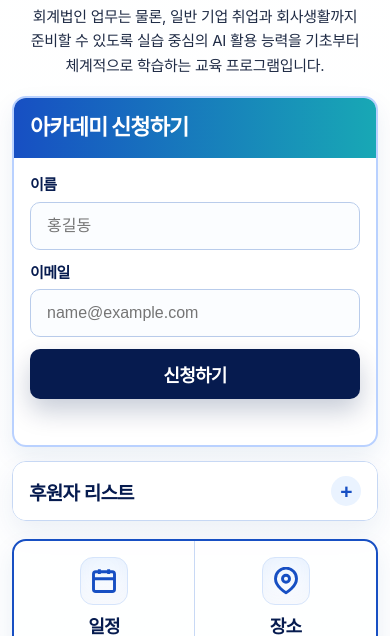
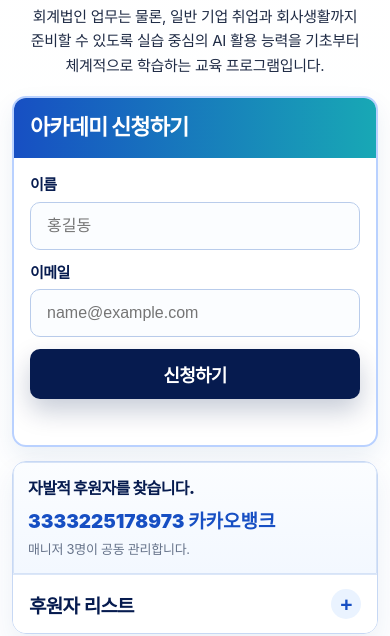
Before and after one commit to khcho98-maker/ai-ax-academy-application, a website: page index.html in a window 390 px wide. Shown: the part 208-844 px from the top of the page. Drawn offline with Linux system fonts and the light colour scheme.

Commit message:
Show donation account above sponsor list

```diff
--- a/index.html
+++ b/index.html
@@ -412,6 +412,7 @@
       width: 100%;
       min-height: 58px;
       border: 0;
+      border-top: 1px solid #dce7f8;
       padding: 16px 24px;
       background: #fff;
       color: var(--navy);
@@ -472,7 +473,7 @@
     }
 
     .sponsor-account {
-      margin-top: 18px;
+      margin: 0;
       padding: 16px 18px;
       border: 1px solid #d6e3f7;
       border-radius: 12px;
@@ -623,7 +624,7 @@
       .sponsor-list { grid-template-columns: 1fr; gap: 10px; margin-top: 14px; }
       .sponsor-card { min-height: 0; padding: 13px 14px; border-radius: 10px; }
       .sponsor-card strong { font-size: 17px; }
-      .sponsor-account { margin-top: 14px; padding: 14px; border-radius: 10px; }
+      .sponsor-account { margin: 0; padding: 14px; border-radius: 10px 10px 0 0; }
       .sponsor-account strong { font-size: 16px; }
       .sponsor-account .account-number { font-size: 19px; }
       .sponsor-account span { font-size: 13px; }
@@ -775,16 +776,16 @@
 
 
     <section class="sponsor-section" id="sponsorSection" aria-label="후원자 리스트">
+      <div class="sponsor-account">
+        <strong>자발적 후원자를 찾습니다.</strong>
+        <span class="account-number">3333225178973 카카오뱅크</span>
+        <span>매니저 3명이 공동 관리합니다.</span>
+      </div>
       <button class="sponsor-toggle" id="sponsorToggle" type="button" aria-expanded="false" aria-controls="sponsorPanel">
         <span>후원자 리스트</span>
         <span aria-hidden="true">+</span>
       </button>
       <div class="sponsor-panel" id="sponsorPanel">
-        <div class="sponsor-account">
-          <strong>자발적 후원 계좌</strong>
-          <span class="account-number">3333225178973 카카오뱅크</span>
-          <span>매니저 3명이 공동 관리합니다.</span>
-        </div>
         <div class="sponsor-list" id="sponsorList"></div>
         <p class="sponsor-status" id="sponsorStatus">버튼을 누르면 후원자 리스트를 불러옵니다.</p>
       </div>
```
